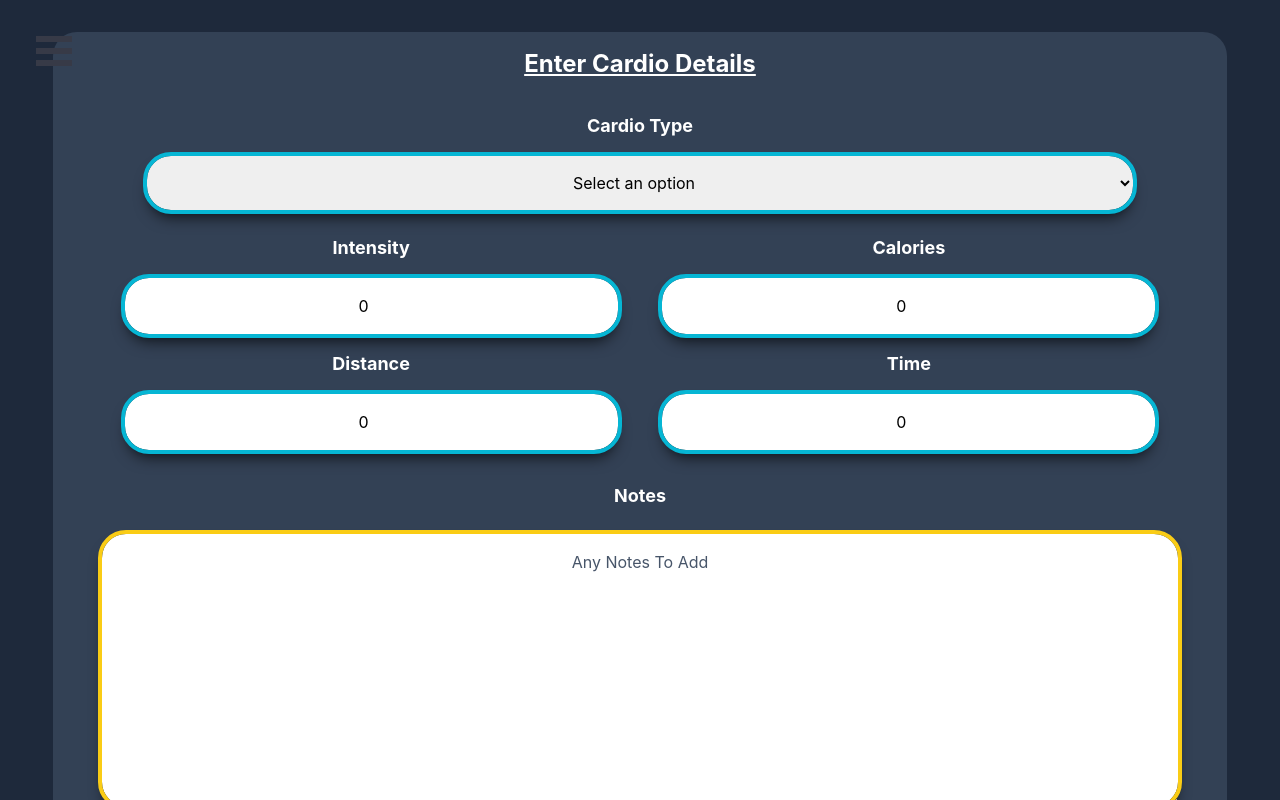
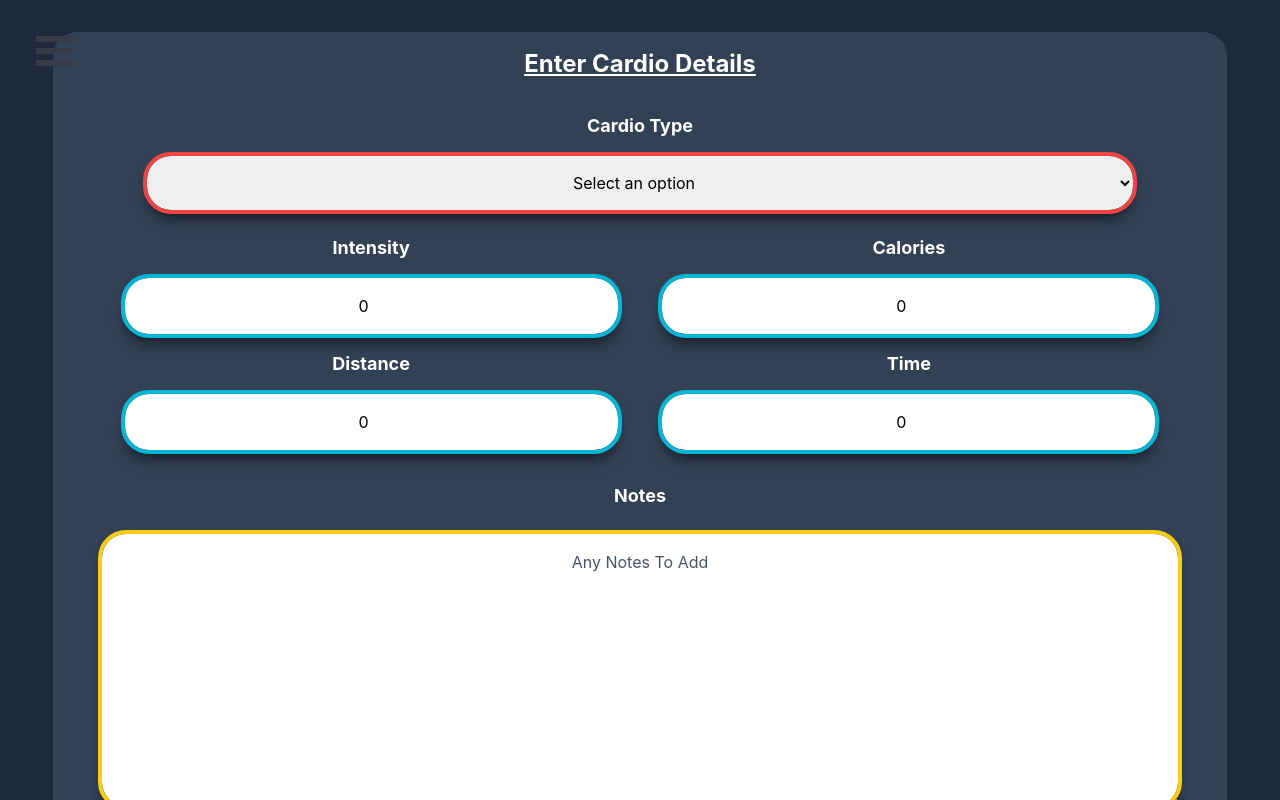
Before and after one commit to ErickEnriquez/fitness-app, a Next.js app: page /cardio in a window 1280 px wide. Shown: the top 800 px of the page. Built offline with nearby package versions, Linux system fonts and the light colour scheme.

Commit message:
change color of outline

```diff
--- a/src/pages/cardio.tsx
+++ b/src/pages/cardio.tsx
@@ -48,7 +48,7 @@ const Cardio = (): JSX.Element => {
 							<select
 								name="cardio-type" id="type"
 								onChange={e => dispatch(editCardioType(e.target.value))}
-								className='outline mt-4 outline-cyan-500 outline-4 rounded-3xl placeholder:text-slate-600 text-center py-4 w-11/12 block mx-auto  shadow-lg shadow-black/70'
+								className='outline mt-4 outline-red-500 outline-4 rounded-3xl placeholder:text-slate-600 text-center py-4 w-11/12 block mx-auto  shadow-lg shadow-black/70'
 							>
 								<option value="">Select an option</option>
 								{workoutOptions.map(option => (
```
